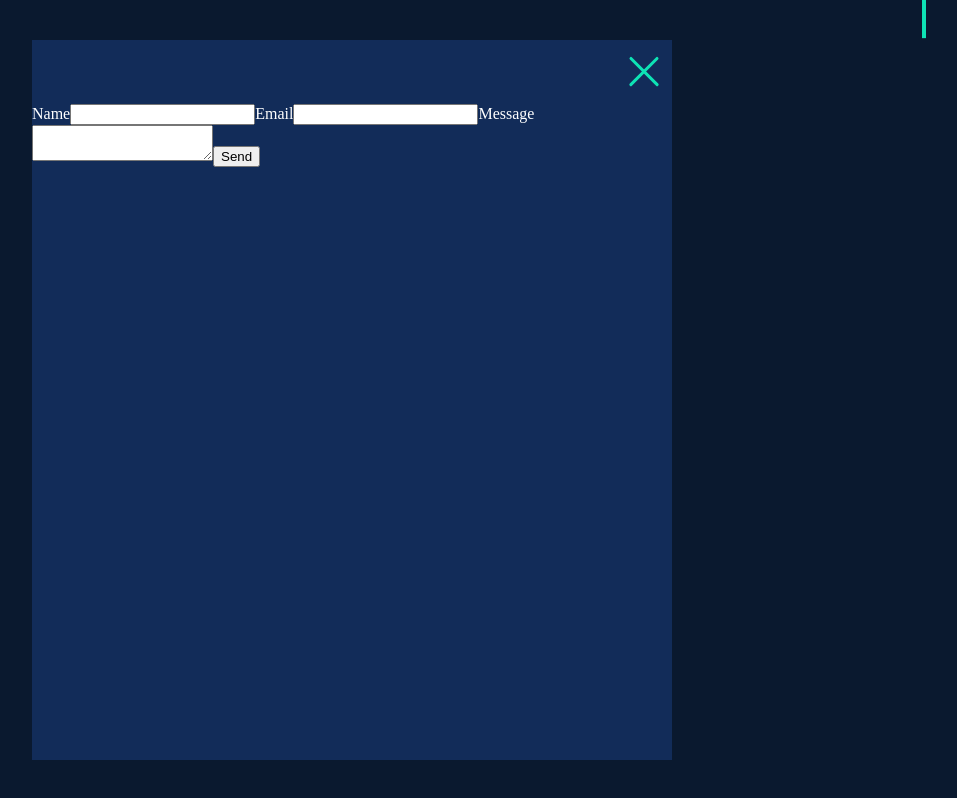
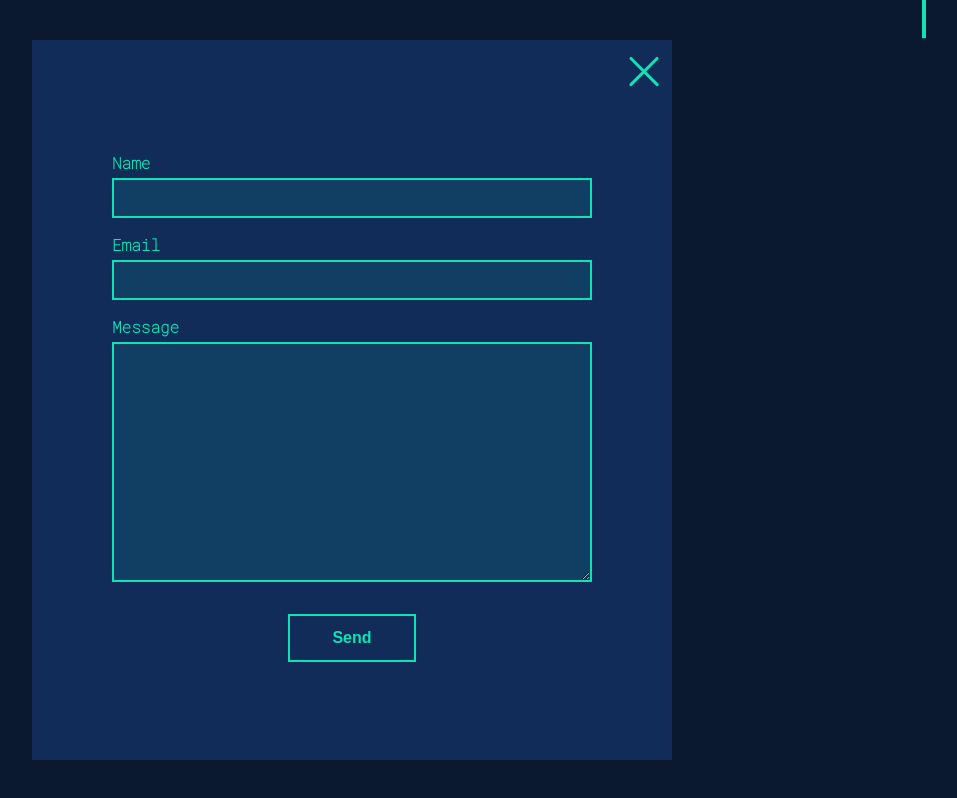
Before and after one commit to cookieMonsterDev/portfolio-template, a React (Create React App) app: page / in a window 1280 px wide. Both pictures are taken after a click on the button "CONTACT ME". Shown: the part 3322-4120 px from the top of the page, without its empty margins (288-1245 px from the left). Built offline with nearby package versions, Linux system fonts and the light colour scheme.

Commit message:
feat: setup style for contact form

```diff
--- a/package.json
+++ b/package.json
@@ -26,7 +26,7 @@
   },
   "scripts": {
     "predeploy": "npm run build",
-    "deploy": "gh-pages -d build",
+    "cleareploy": "gh-pages -d build",
     "start": "react-scripts start",
     "build": "react-scripts build",
     "test": "react-scripts test",
--- a/src/components/ContactMe/ContactFrom.jsx
+++ b/src/components/ContactMe/ContactFrom.jsx
@@ -1,40 +1,113 @@
 import React, { useRef } from 'react';
 import emailjs from '@emailjs/browser';
+import styled from 'styled-components';
 
-const ContactFrom = () => {
+const ContactFrom = (props) => {
   const form = useRef();
 
-  const sendEmail = (e) => {
+  const sendEmail = async (e) => {
     e.preventDefault();
 
-    emailjs
-      .sendForm(
+    try {
+     const res = await emailjs.sendForm(
         'service_5ml49gq',
         'template_oyvjyt6',
         form.current,
         '9ny3aq0Bbc21nyhOl'
-      )
-      .then(
-        (result) => {
-          console.log(result.text);
-        },
-        (error) => {
-          console.log(error.text);
-        }
       );
+
+      if(!res) {
+        throw new Error('Sth wen wrong')
+      }
+
+      return console.log(res.status)
+    } catch (err) {
+      console.log(err.text);
+    }
   };
 
   return (
-    <form ref={form} onSubmit={sendEmail}>
-      <label>Name</label>
-      <input type="text" name="user_name" />
-      <label>Email</label>
-      <input type="email" name="user_email" />
-      <label>Message</label>
-      <textarea name="message" />
-      <input type="submit" value="Send" />
-    </form>
+    <Form ref={form} onSubmit={sendEmail} isShow={props.isShow}>
+      <Label>Name</Label>
+      <InputItem type="text" name="user_name" />
+      <Label>Email</Label>
+      <InputItem type="email" name="user_email" />
+      <Label>Message</Label>
+      <InputText name="message" />
+      <SubmitButton type="submit" value="Send" />
+    </Form>
   );
 };
 
 export default ContactFrom;
+
+const Form = styled.form`
+  flex: 5;
+  box-sizing: border-box;
+  width: 100%;
+  display: none;
+  flex-direction: column;
+  justify-content: flex-start;
+  align-items: center;
+  padding: 2rem 5rem;
+
+  @media only screen and (max-width: 48em) {
+    padding: 2rem 2rem;
+  }
+
+  ${(props) => props.isShow && 'display: flex;'}
+`;
+
+const Label = styled.label`
+  margin-top: 1rem;
+  margin-bottom: 0.3rem;
+  width: 100%;
+  font-weight: 700;
+  font-family: 'Roboto Mono', monospace;
+  color: #0ee3b5;
+`;
+
+const SubmitButton = styled.input`
+  width: 8rem;
+  height: 3rem;
+  margin: 2rem 0;
+  border-radius: 0;
+  border: 0.15rem solid #0ee3b5;
+  font-size: 1rem;
+  font-weight: 700;
+  color: #0ee3b5;
+  background-color: transparent;
+
+  &:active {
+    background-color: rgba(14, 227, 181, 0.2);
+  }
+`;
+
+const InputItem = styled.input`
+  box-sizing: border-box;
+  padding: 0.3rem;
+  width: 100%;
+  height: 2.5rem;
+  font-size: large;
+  font-family: 'Heebo', sans-serif;
+  outline: none;
+  border: 2px solid #0ee3b5;
+  background-color: rgba(14, 227, 181, 0.1);
+  color: wheat;
+`;
+
+const InputText = styled.textarea`
+  box-sizing: border-box;
+  padding: 0.3rem;
+  width: 100%;
+  height: 15rem;
+  font-size: large;
+  font-weight: 200;
+  font-family: 'Heebo', sans-serif;
+  outline: none;
+  border: 2px solid #0ee3b5;
+  background-color: rgba(14, 227, 181, 0.1);
+  color: wheat;
+  text-align: start;
+  resize: vertical;
+`;
--- a/src/components/ContactMe/ContactMe.jsx
+++ b/src/components/ContactMe/ContactMe.jsx
@@ -31,7 +31,7 @@ const ContactMe = () => {
       <Button onClick={handleClick}>Contact Me</Button>
       <Window isShow={active}>
         <CloseButton close={handleClick}/>
-        <ContactFrom />
+        <ContactFrom isShow={active}/>
       </Window>
     </Container>
   );
```
